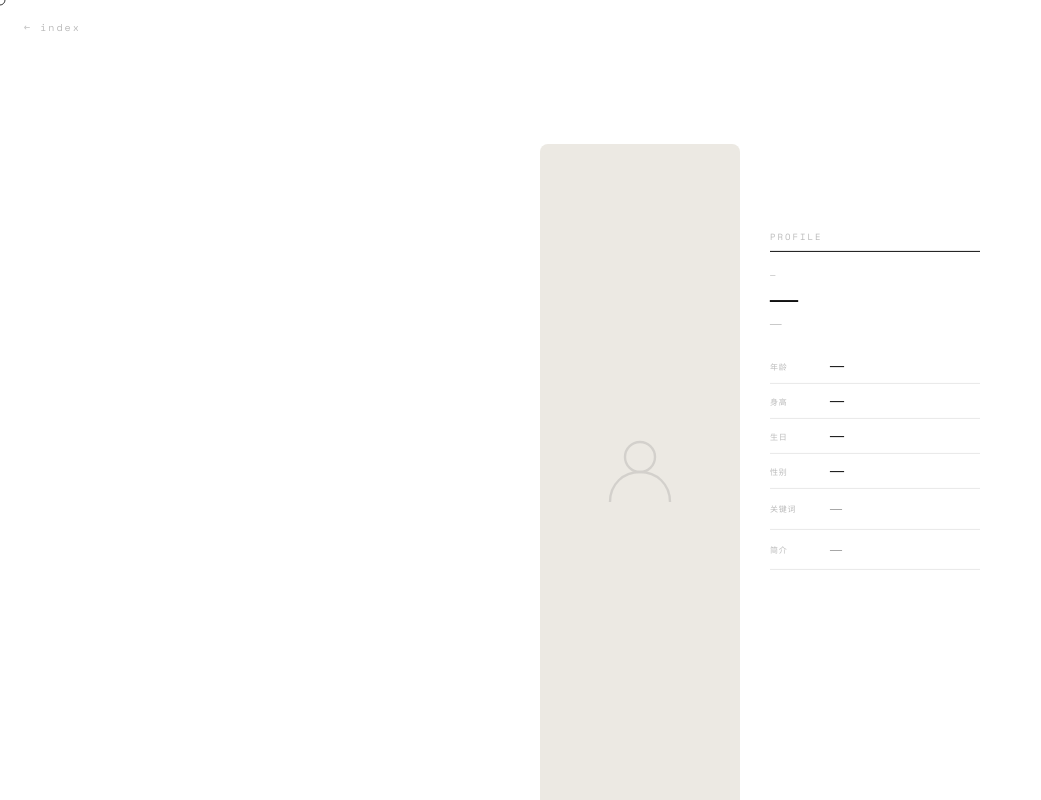
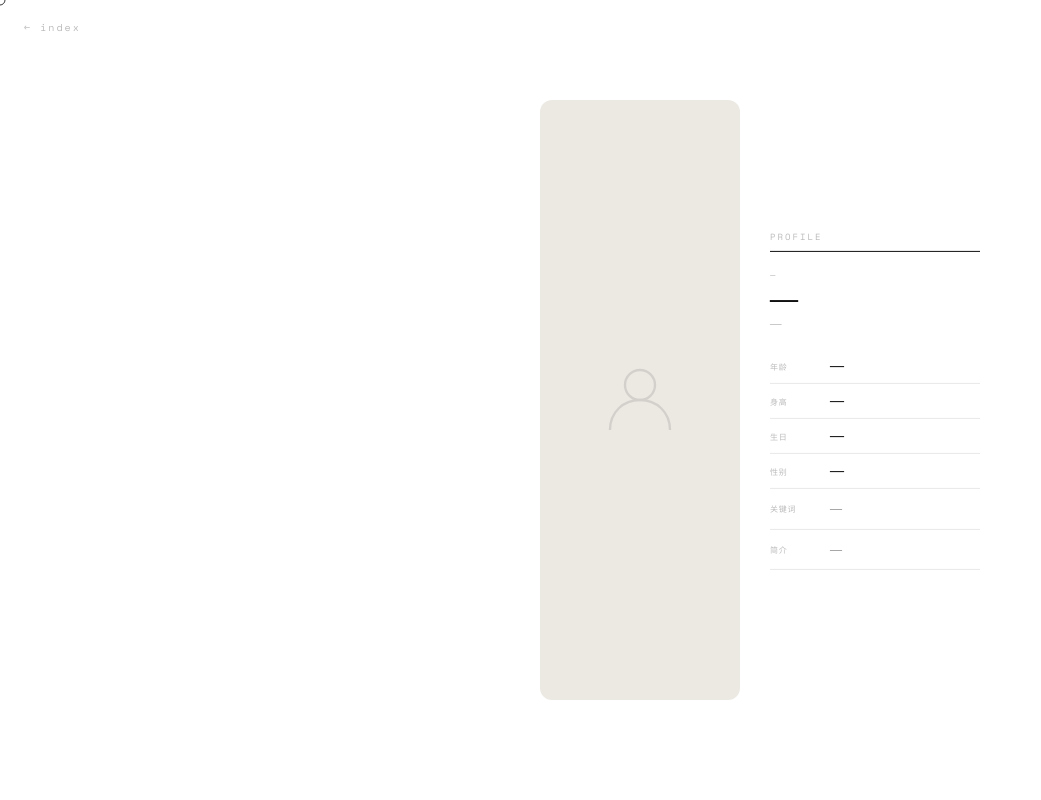
Before and after one commit to Wena-ro/my-oc-site, a plain HTML site: page character.html in a window 1280 px wide. Shown: the whole page, without its empty margins (0-1041 px from the left). Drawn offline with nearby package versions, Linux system fonts and the light colour scheme; a web font is replaced by a local one.

Commit message:
Center illustration and update dimensions
Adjusted illustration positioning and size in character.html.

```diff
--- a/character.html
+++ b/character.html
@@ -18,10 +18,11 @@
 
   /* Illustration — centered */
   .illust{
-    position:absolute;left:50%;transform:translateX(-50%);
-    bottom:0;width:200px;height:82vh;
+    position:absolute;left:50%;top:50%;
+    transform:translate(-50%,-50%);
+    width:200px;height:75vh;
     background:#ece9e3;
-    border-radius:8px 8px 0 0;
+    border-radius:12px;
     display:flex;align-items:center;justify-content:center;
     z-index:2;overflow:hidden;
   }
```
